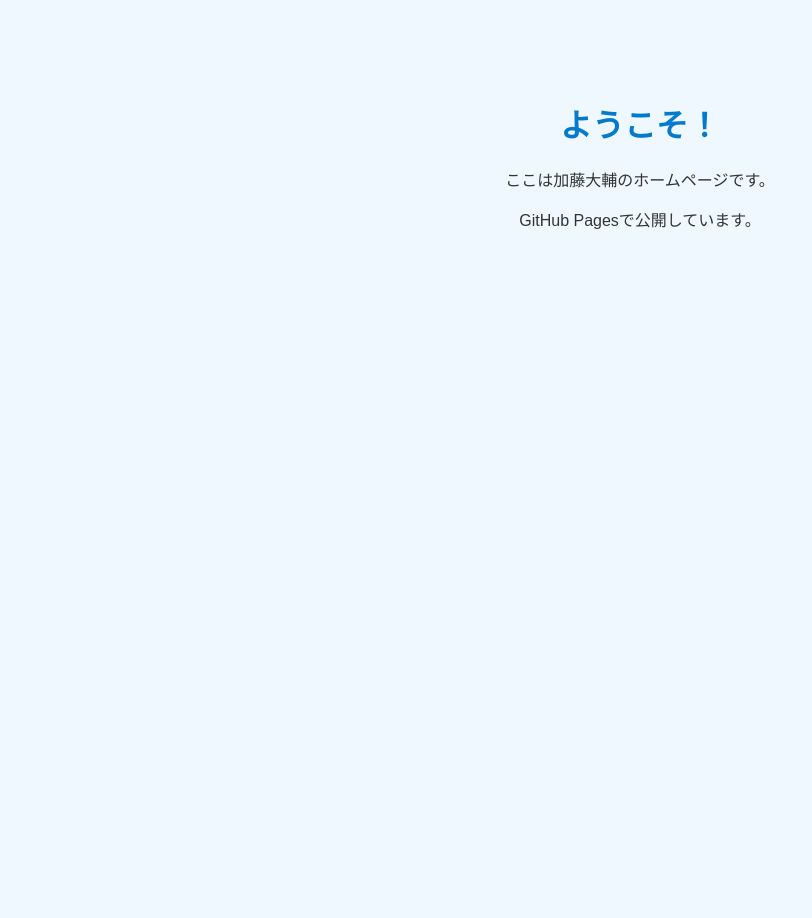
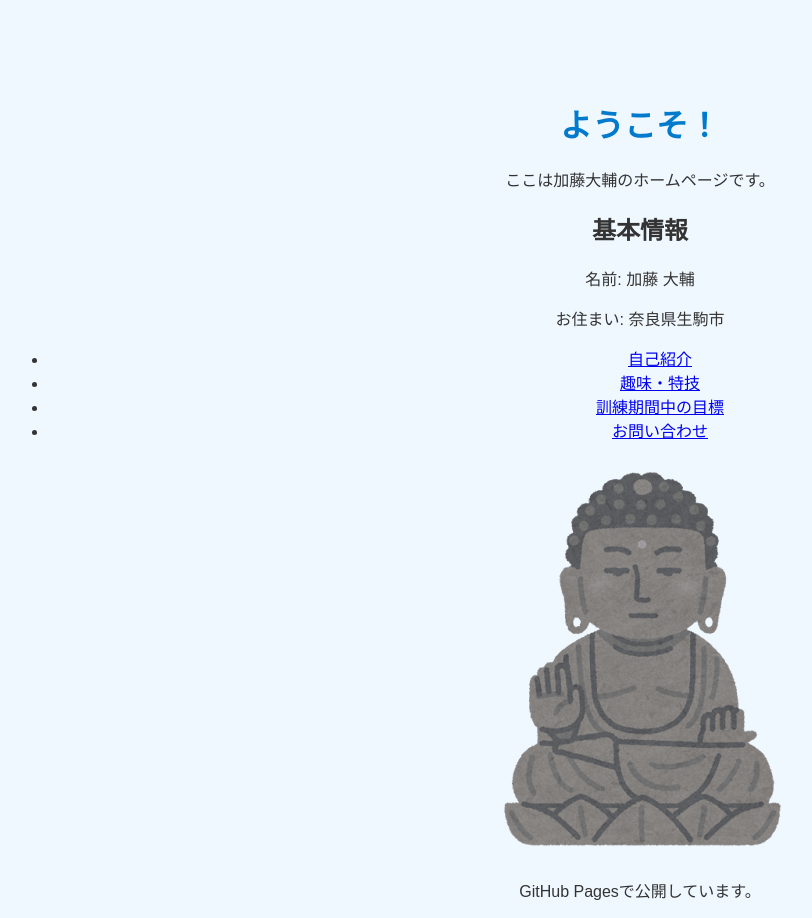
Before and after one commit to sct202509kato/sct202509kato.github.io, a plain HTML site: page index.html in a window 1280 px wide. Shown: the whole page, without its empty margins (0-812 px from the left). Before the commit the page ends 800 px from the top, so only its background shows below. Drawn offline with Linux system fonts and the light colour scheme.

Commit message:
Add files via upload

```diff
--- a/index.html
+++ b/index.html
@@ -3,7 +3,7 @@
 <head>
 <meta charset="UTF-8">
 <meta name="viewport" content="width=device-width, initial-scale=1.0">
-<title>加藤大輔のホームページ</title>
+<title>加藤大輔のプロフィール</title>
 <style>
 body {
 font-family: "Hiragino Sans", sans-serif;
@@ -21,6 +21,26 @@ color: #007acc;
 <body>
 <h1>ようこそ！</h1>
 <p>ここは加藤大輔のホームページです。</p>
+ <main>
+        <section>
+            <h2>基本情報</h2>
+            <p>名前: 加藤 大輔</p>
+            <p>お住まい: 奈良県生駒市</p>
+        </section>
+
+        <nav> <!-- ナビゲーションメニューをプロフィールセクションの下に配置 -->
+            <ul>
+                <li><a href="self-introduction.html">自己紹介</a></li>
+                <li><a href="hobbies.html">趣味・特技</a></li>
+                <li><a href="goals.html">訓練期間中の目標</a></li>
+                <li><a href="contact.html">お問い合わせ</a></li>
+            </ul>
+        </nav>
+
+        <!--画像を追加 -->
+        <img src="photo/nara_.png" alt="奈良の写真">
+    </main>
+
 <p>GitHub Pagesで公開しています。</p>
 </body>
 </html>
```
Also changed, not shown: photo/nara_.png (added).
